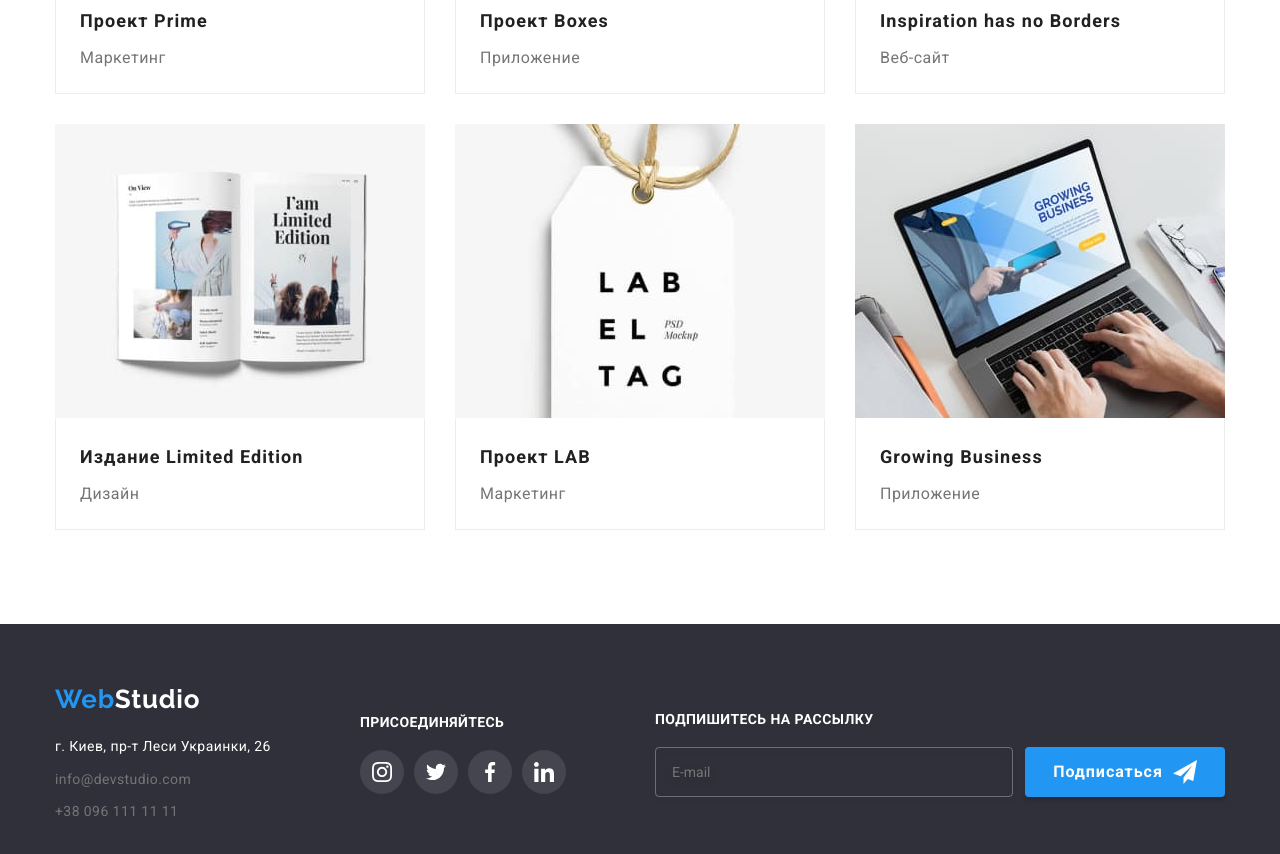
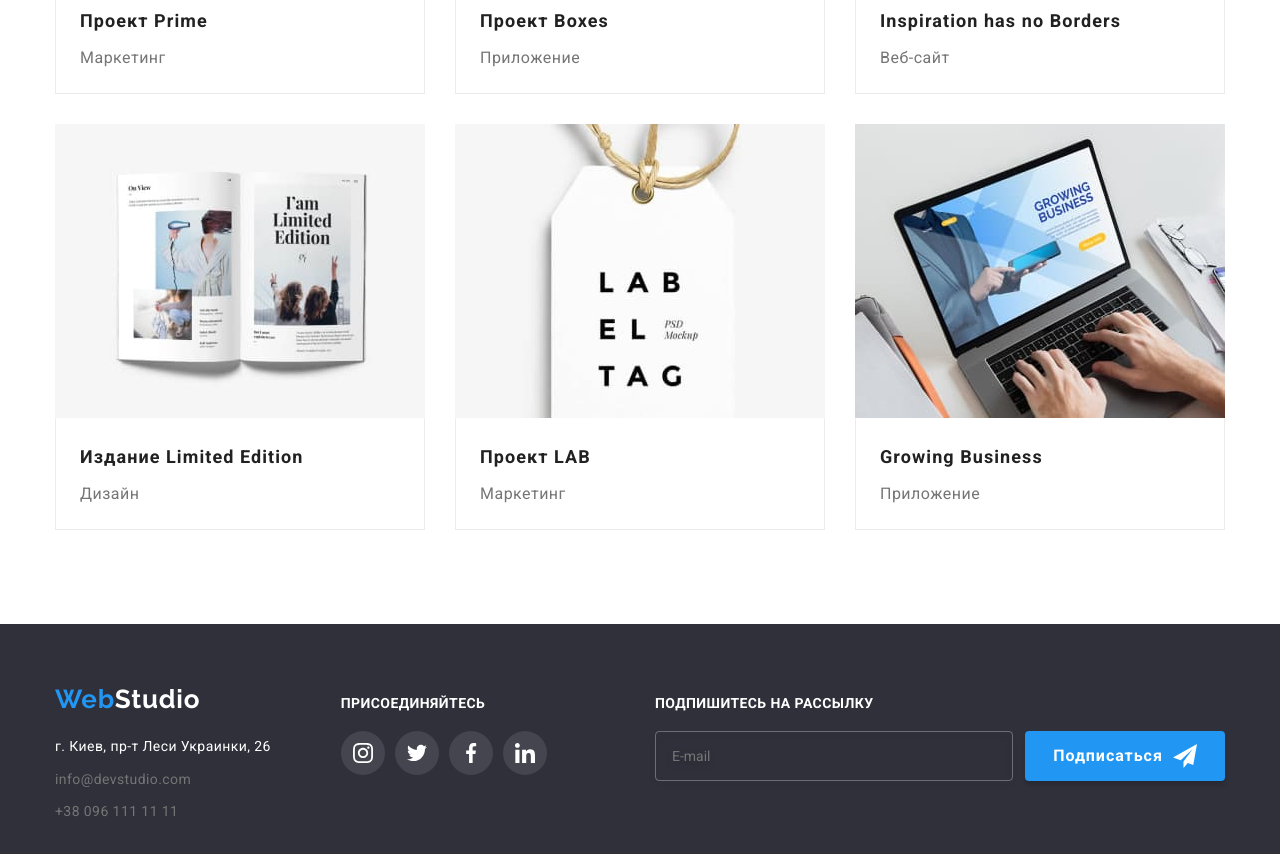
Before and after one commit to dmitrmedv/goit-markup-hw-06, a plain HTML site: page portfolio.html in a window 1280 px wide. Shown: the part 1011-1865 px from the top of the page. Drawn offline with nearby package versions, Linux system fonts and the light colour scheme.

Commit message:
fix errors in footer

```diff
--- a/css/styles.css
+++ b/css/styles.css
@@ -583,6 +583,10 @@ a {
   margin-bottom: 9px;
 }
 
+.address-block {
+  margin-right: 70px;
+}
+
 .address-list .link {
   color: var(--text-color-secondary);
   font-style: normal;
@@ -594,7 +598,7 @@ a {
 
 .footer .container {
   display: flex;
-  align-items: center;
+  align-items: baseline;
   justify-content: space-between;
 }
 
@@ -632,6 +636,10 @@ a {
 .form {
   display: flex;
   margin-top: 20px;
+}
+
+.subscribe {
+  margin-left: auto;
 }
 
 .subscribe .icon {
```
Also changed, not shown: images/symbol-defs.svg, portfolio.html (line endings or trailing spaces), 1 other file.
